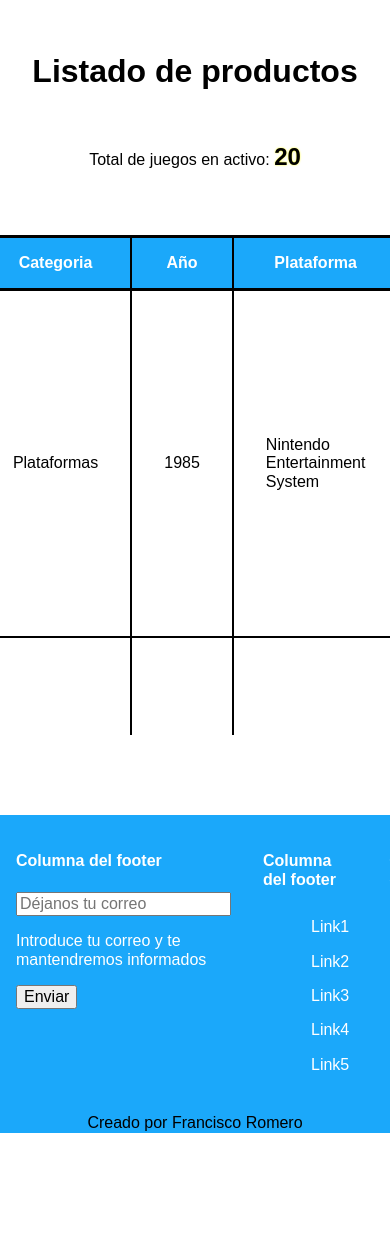
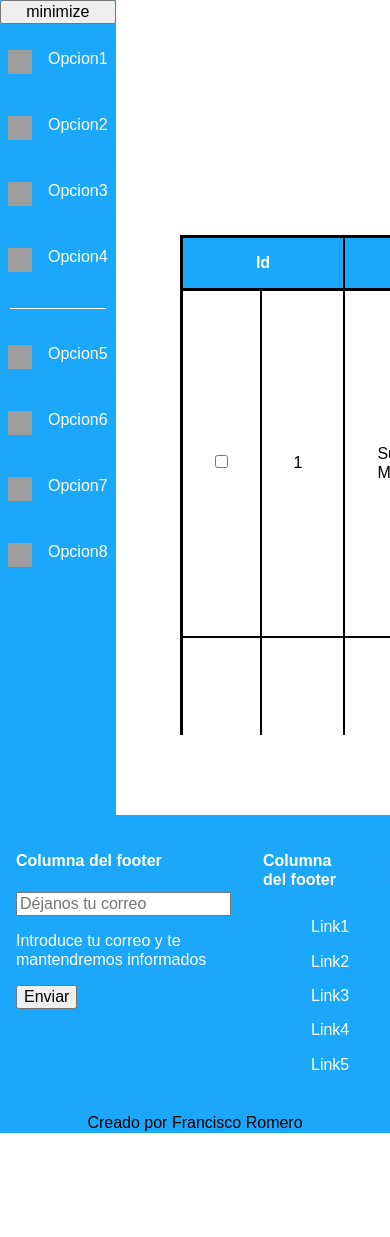
Before and after one commit to FRomero999/maquetacion, a PHP site: page /admin.php in a window 390 px wide; the page is wider, and only the part inside the window is pictured. Shown: the part 200-1437 px from the top of that part. Run offline with PHP 8.4, Linux system fonts and the light colour scheme; grey boxes are pictures that could not be loaded.

Commit message:
media queries

```diff
--- a/admin.php
+++ b/admin.php
@@ -1,6 +1,22 @@
 <?php require_once("data.php"); ?>
 
 <?php require("views/header.php"); ?>
+
+<div class="admin">
+    <aside>
+        <button id="minimize">minimize</button>
+
+        <a href="#"><img src="https://picsum.photos/24"> <span>Opcion1</span></a>
+        <a href="#"><img src="https://picsum.photos/24"> <span>Opcion2</span></a>
+        <a href="#"><img src="https://picsum.photos/24"> <span>Opcion3</span></a>
+        <a href="#"><img src="https://picsum.photos/24"> <span>Opcion4</span></a>
+        <div class="separator"></div>
+        <a href="#"><img src="https://picsum.photos/24"> <span>Opcion5</span></a>
+        <a href="#"><img src="https://picsum.photos/24"> <span>Opcion6</span></a>
+        <a href="#"><img src="https://picsum.photos/24"> <span>Opcion7</span></a>
+        <a href="#"><img src="https://picsum.photos/24"> <span>Opcion8</span></a>
+
+    </aside>
 
     <main class="admin">
         <h1>Listado de productos</h1>
@@ -54,5 +70,8 @@
         </form>
 
     </main>
+</div>
+
+
 
 <?php require("views/footer.php"); ?>
--- a/index.php
+++ b/index.php
@@ -33,7 +33,9 @@
             <div>
                 <h1>Nombre de mi página</h1>
                 <p>La mejor tienda online del universo virtual</p>
-                <a href="#" id="btnRegistro">Registrate</a>
+                <a href="#" id="btnRegistro" class="hide_mobile">Registrate</a>
+                <a href="#" id="btnRegistro" class="hide_desktop show_mobile">Llámanos a la tienda</a>
+
             </div>
         </section>
 
--- a/static/css/_admin.scss
+++ b/static/css/_admin.scss
@@ -1,7 +1,52 @@
 @use "vars";
 
+
+div.admin{
+    display:flex;
+
+    aside{
+        width:200px;
+        background-color: vars.$color_fondo_menu;
+        display:flex;
+        align-items: stretch;
+        gap:10px;
+        flex-direction: column;
+
+        &.minimize{
+            width:60px;
+            span{
+                display: none;
+            }
+        }
+
+        div.separator{
+            height:1px;
+            background-color:white;
+            margin:10px;
+        }
+
+
+        a{
+            display: flex;
+            text-decoration: none;
+            color:white;
+            padding:1rem 0.5rem;
+            justify-content: center;
+            gap: 1rem;
+
+            &:hover{
+                background-color: aliceblue;
+                color: black
+            }
+        }
+    }
+
+}
+
+
+
 main.admin{
-
+    flex:1;
     display:flex;
     flex-direction: column;
     align-items: center;
--- a/static/css/_gallery.scss
+++ b/static/css/_gallery.scss
@@ -74,3 +74,16 @@ section.gallery{
         }
     }
 }
+
+@media only screen and (max-width:600px) {
+    section.gallery div figure{
+        width:100px;
+        height:100px;
+    }
+
+    section.gallery div{
+        gap:0.5rem;
+        background-color: yellow;
+
+    }
+}
--- a/static/css/style.css
+++ b/static/css/style.css
@@ -190,7 +190,53 @@ section.gallery div figure figcaption {
   align-items: center;
 }
 
+@media only screen and (max-width: 600px) {
+  section.gallery div figure {
+    width: 100px;
+    height: 100px;
+  }
+  section.gallery div {
+    gap: 0.5rem;
+    background-color: yellow;
+  }
+}
+div.admin {
+  display: flex;
+}
+div.admin aside {
+  width: 200px;
+  background-color: rgb(27, 168, 250);
+  display: flex;
+  align-items: stretch;
+  gap: 10px;
+  flex-direction: column;
+}
+div.admin aside.minimize {
+  width: 60px;
+}
+div.admin aside.minimize span {
+  display: none;
+}
+div.admin aside div.separator {
+  height: 1px;
+  background-color: white;
+  margin: 10px;
+}
+div.admin aside a {
+  display: flex;
+  text-decoration: none;
+  color: white;
+  padding: 1rem 0.5rem;
+  justify-content: center;
+  gap: 1rem;
+}
+div.admin aside a:hover {
+  background-color: aliceblue;
+  color: black;
+}
+
 main.admin {
+  flex: 1;
   display: flex;
   flex-direction: column;
   align-items: center;
--- a/static/js/app.js
+++ b/static/js/app.js
@@ -11,16 +11,20 @@ const totop = document.querySelector("#totop");
 const dialog = document.querySelector("#dialogRegistro");
 const btnRegistro = document.querySelector("#btnRegistro");
 
+const btnMinimize = document.querySelector("#minimize");
+const menuAdmin = document.querySelector("div.admin aside");
 
-/*
+
+
 enlace.addEventListener("click", function(){
+    console.log("sda");
     megamenu.classList.toggle("reveal");
 });
-*/
+
 
 enlace.addEventListener("click", () => megamenu.classList.toggle("reveal") );
 
-enlace_menu_usuario.addEventListener("click", function(){
+if(enlace_menu_usuario) enlace_menu_usuario.addEventListener("click", function(){
     offcanvas.classList.toggle("reveal");
 })
 
@@ -40,9 +44,10 @@ function eventoScroll(){
     }*/
 }
 
-btnRegistro.addEventListener("click",()=>{
+
+/* btnRegistro.addEventListener("click",()=>{
     dialog.showModal();
-})
+})*/
 
 
 function debounce( fn ){
@@ -55,3 +60,7 @@ function debounce( fn ){
     }
 
 }
+
+btnMinimize.addEventListener("click", ()=>{
+    menuAdmin.classList.toggle("minimize");
+})
--- a/views/parts/menu.php
+++ b/views/parts/menu.php
@@ -28,5 +28,6 @@
     </ul>
     <ul>
         <li><a href="#" id="menu_usuario">Menu Usuario</a></li>
+        <!--li><input type="search"></li-->
     </ul>
 </nav>
```
Also changed, not shown: other parts of static/css/style.css (+37 -0 lines), static/css/style.scss (+45 -0 lines), 1 other file. Lines whose indentation alone changed are shown as unchanged.
